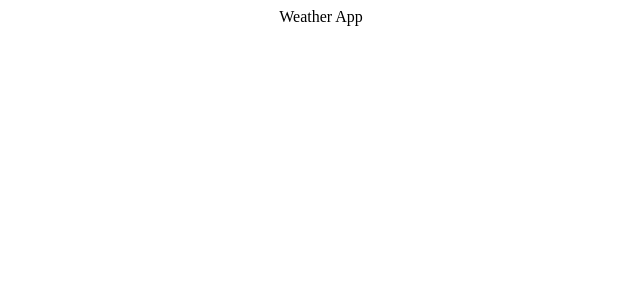
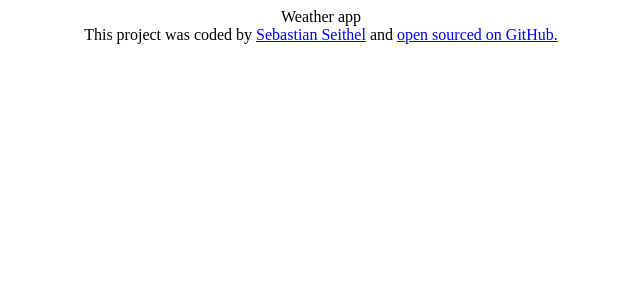
Before and after one commit to CorianderSeb/react-weather-app, a React (Create React App) app: page / in a window 1280 px wide. Shown: the top 300 px of the page, without its empty margins (319-959 px from the left). Built offline with nearby package versions, Linux system fonts and the light colour scheme.

Commit message:
Added GitHub link and portfolio link

```diff
--- a/src/App.js
+++ b/src/App.js
@@ -4,7 +4,14 @@ import './App.css';
 function App() {
   return (
     <div className="App">
-      Weather App
+      Weather app
+      <footer>
+        This project was coded by <a href="https://sebastiancseithel.com/" target="_blank"> Sebastian Seithel</a> and {" "}
+         <a
+          href="https://github.com/CorianderSeb/react-weather-app"
+          target="_blank"
+         >open sourced on GitHub.</a>
+      </footer>
     </div>
   );
 }
```
